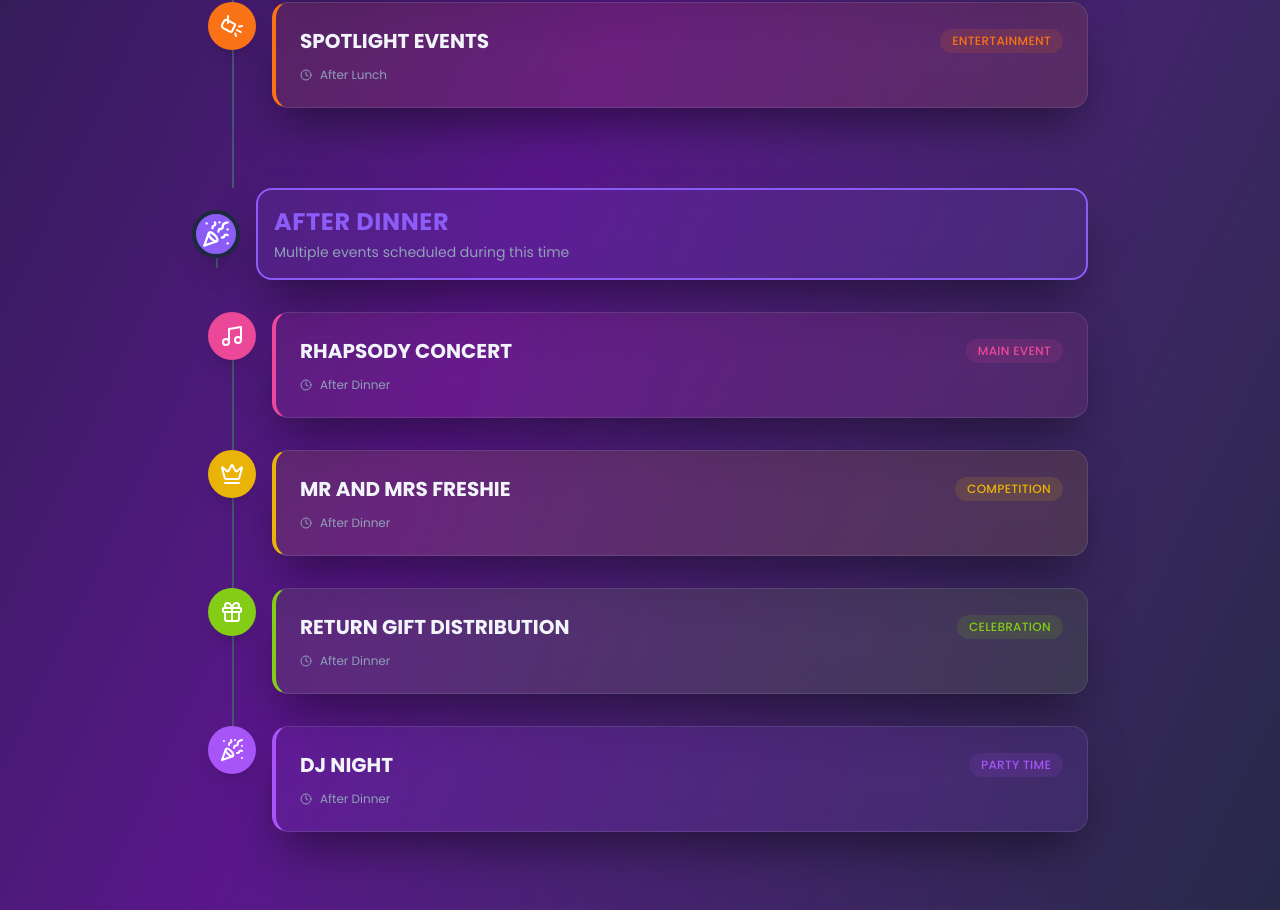
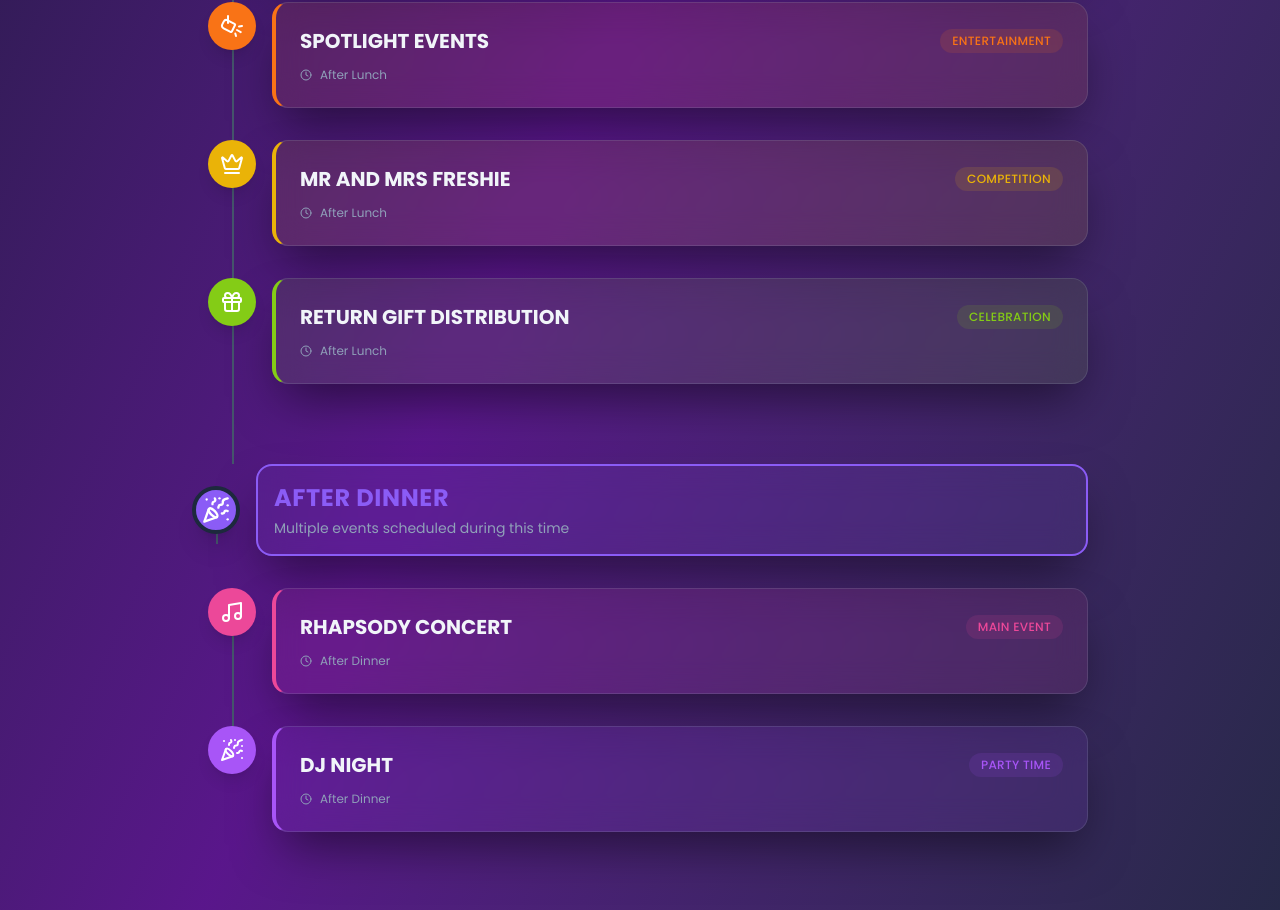
Before and after one commit to latakshsariyapatidar/freshers-frontend, a React (Vite) app: page /schedule in a window 1280 px wide. Shown: the part 1352-2262 px from the top of the page. Built offline with nearby package versions, Linux system fonts and the light colour scheme.

Commit message:
changed the timing of few events

```diff
--- a/src/pages/Schedule.jsx
+++ b/src/pages/Schedule.jsx
@@ -74,7 +74,7 @@ const Schedule = () => {
       bgColor: 'rgba(236, 72, 153, 0.1)'
     },
     {
-      time: 'After Dinner',
+      time: 'After Lunch',
       category: 'Competition',
       title: 'MR AND MRS FRESHIE',
       icon: Crown,
@@ -82,7 +82,7 @@ const Schedule = () => {
       bgColor: 'rgba(234, 179, 8, 0.1)'
     },
     {
-      time: 'After Dinner',
+      time: 'After Lunch',
       category: 'Celebration',
       title: 'RETURN GIFT DISTRIBUTION',
       icon: Gift,
```
